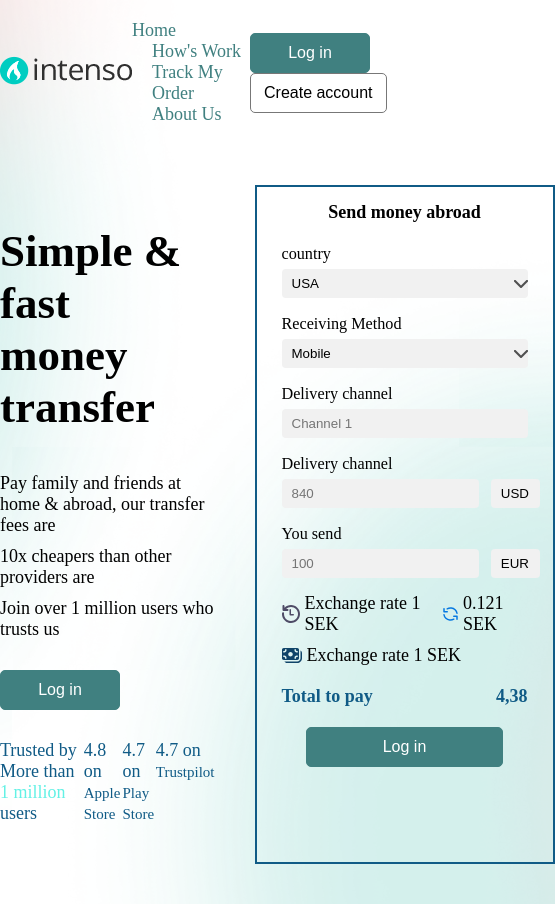
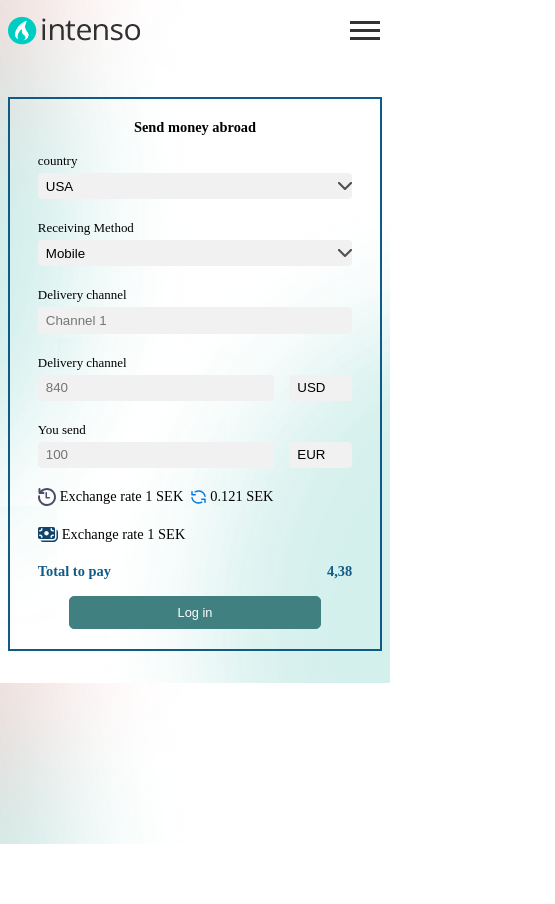
Before and after one commit to rafiurrafi/react-bootcamp, a React (Create React App) app: page / in a window 390 px wide. Shown: the whole page, 555 px wide, since content can reach past the window. After the commit the page ends 844 px from the top, so only its background shows below. Built offline with nearby package versions, Linux system fonts and the light colour scheme.

Commit message:
added navbar for mobile menu

```diff
--- a/src/intenso/components/header.jsx
+++ b/src/intenso/components/header.jsx
@@ -1,4 +1,4 @@
-import React from "react";
+import React, { useState } from "react";
 import { Link } from "react-router-dom";
 import img from "../assets/logo.png";
 import Button from "./common/button";
@@ -6,6 +6,7 @@ import Navbar from "./navbar";
 
 import "../styles/header.scss";
 const Header = () => {
+  const [openMenu, setOpenMenu] = useState(false);
   return (
     <header className="header">
       <Link>
@@ -16,6 +17,34 @@ const Header = () => {
         <Button label="Log in" full={true} size="sm" />
         <Button label="Create account" size="sm" />
       </div>
+      <div className="header__mobile-menu">
+        <div
+          className={`header__mobile-menu-icon ${openMenu && "change"}`}
+          onClick={() => setOpenMenu(!openMenu)}
+        >
+          <div class="bar1"></div>
+          <div class="bar2"></div>
+          <div class="bar3"></div>
+        </div>
+        <div className={`mobile-menu__content ${openMenu && "change"}`}>
+          <nav>
+            <ul>
+              <li>
+                <Link to="/">Home</Link>
+              </li>
+              <li>
+                <Link to="/work">How's Work</Link>
+              </li>
+              <li>
+                <Link to="/track">Track My Order</Link>
+              </li>
+              <li>
+                <Link to="/about">About Us</Link>
+              </li>
+            </ul>
+          </nav>
+        </div>
+      </div>
     </header>
   );
 };
--- a/src/intenso/styles/header.scss
+++ b/src/intenso/styles/header.scss
@@ -3,9 +3,58 @@
   justify-content: space-between;
   align-items: center;
   padding: 2rem 0;
+  position: relative;
   &__buttons {
     button:first-of-type {
       margin-right: 2rem;
     }
+    @media (max-width: 56.25em) {
+      //900px
+      display: none;
+    }
   }
 }
+.mobile-menu__content {
+  position: absolute;
+  right: 0;
+  bottom: -100%;
+  background-color: red;
+  opacity: 0;
+  visibility: hidden;
+}
+.mobile-menu__content.change {
+  opacity: 1;
+  visibility: visible;
+}
+//end of file
+.header__mobile-menu {
+  .header__mobile-menu-icon {
+    display: inline-block;
+    cursor: pointer;
+    margin-right: 0.3rem;
+  }
+
+  .bar1,
+  .bar2,
+  .bar3 {
+    width: 30px;
+    height: 3px;
+    background-color: #333;
+    margin: 5px 0;
+    transition: 0.4s;
+  }
+
+  .change .bar1 {
+    -webkit-transform: rotate(-45deg) translate(-9px, 4px);
+    transform: rotate(-45deg) translate(-9px, 4px);
+  }
+
+  .change .bar2 {
+    opacity: 0;
+  }
+
+  .change .bar3 {
+    -webkit-transform: rotate(45deg) translate(-8px, -2px);
+    transform: rotate(45deg) translate(-8px, -2px);
+  }
+}
--- a/src/intenso/styles/hero.scss
+++ b/src/intenso/styles/hero.scss
@@ -1,5 +1,9 @@
 .section-hero {
   display: flex;
+  @media (max-width: 56.25em) {
+    //900px
+    display: block;
+  }
 }
 .hero {
   &__content {
@@ -7,6 +11,10 @@
     align-self: flex-end;
     margin-right: 4rem;
     padding: 4rem 0;
+    @media (max-width: 56.25em) {
+      //900px
+      display: none;
+    }
   }
   &__text {
     margin-bottom: 3rem;
@@ -27,8 +35,16 @@
     flex: 1;
     border: 2px solid rgb(16, 91, 134);
     padding: 1.5rem 2.5rem;
+    @media (max-width: 56.25em) {
+      //900px
+      padding: 2.5rem 3.5rem;
+    }
     .form-group {
       margin-bottom: 1.5rem;
+      @media (max-width: 56.25em) {
+        //900px
+        margin-bottom: 2.5rem;
+      }
     }
     label {
       font-size: 90%;
@@ -56,6 +72,10 @@
       display: flex;
       align-items: center;
       margin-bottom: 1rem;
+      @media (max-width: 56.25em) {
+        //900px
+        margin-bottom: 2.5rem;
+      }
       &:first-of-type {
         margin-right: 1rem;
       }
--- a/src/intenso/styles/intensoApp.scss
+++ b/src/intenso/styles/intensoApp.scss
@@ -5,6 +5,14 @@
 }
 html {
   font-size: 62.5%;
+  @media (max-width: 56.25em) {
+    //900px
+    font-size: 60%;
+  }
+  @media (max-width: 37.5em) {
+    //900px
+    font-size: 50%;
+  }
 }
 @font-face {
   font-family: "brands";
@@ -40,6 +48,10 @@ body {
 .container {
   max-width: 114rem;
   margin: 0 auto;
+  @media (max-width: 113rem) {
+    width: 100%;
+    padding: 0 2%;
+  }
 }
 .home-main {
   padding: 4rem 0;
@@ -47,6 +59,7 @@ body {
 .heading__primary {
   margin-bottom: 4rem;
   font-size: 4.5rem;
+  color: rgb(16, 91, 134);
 }
 .heading__hexa {
   text-align: center;
--- a/src/intenso/styles/navbar.scss
+++ b/src/intenso/styles/navbar.scss
@@ -1,4 +1,8 @@
 .nav {
+  @media (max-width: 56.25em) {
+    //900px
+    display: none;
+  }
   &__main {
     list-style: none;
   }
```
